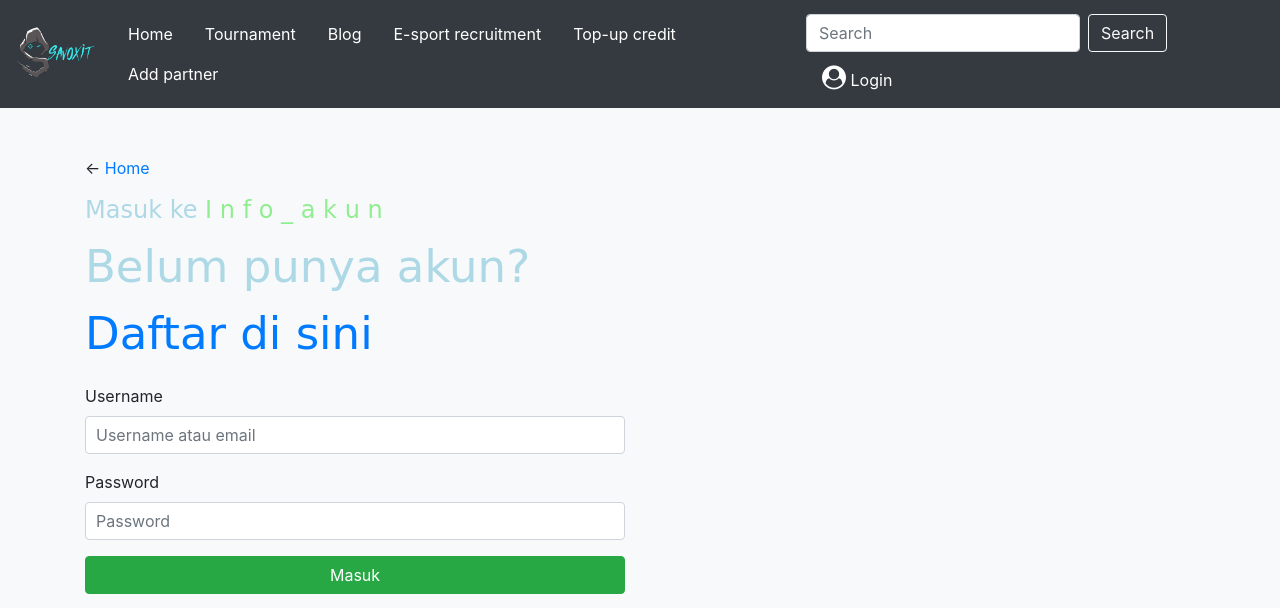
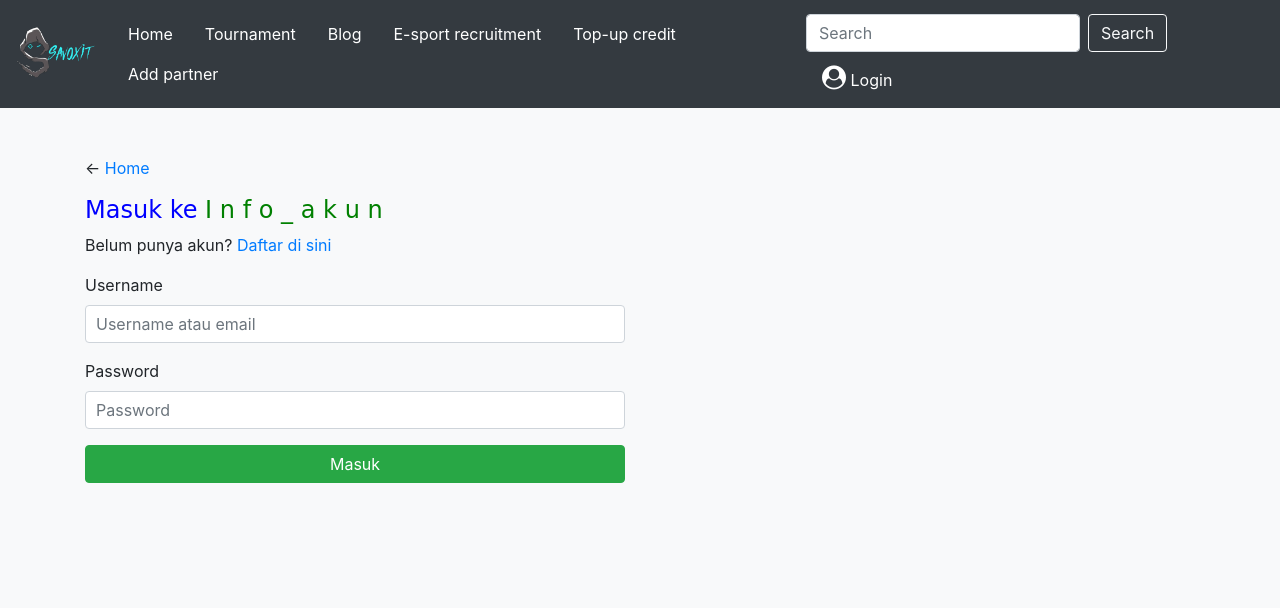
Before and after one commit to WebInfoTkGame-github-io/InfoLog, a PHP site: page /login.php in a window 1280 px wide. Shown: the part 721-1329 px from the top of the page. Run offline with PHP 8.4, Linux system fonts and the light colour scheme.

Commit message:
git commit

```diff
--- a/login.php
+++ b/login.php
@@ -65,7 +65,7 @@
         }
         .hod {
             font-family: 'Bad Script', cursive;
-            color: lightblue;
+            color: blue;
             font-size: 45px;
             margin: 0;
             padding: 0;
@@ -118,7 +118,7 @@
                      0 0 160px blueviolet;
                     }
     5%,95%{
-        color: lightgreen;
+        color: green;
         filter: blur(0px);
         text-shadow: none;
     }
@@ -208,9 +208,9 @@
         <span>k</span>
         <span>u</span>
         <span>n</span>
-        </h4>
+        </h4></div>
         <p>Belum punya akun? <a href="register.php">Daftar di sini</a></p>
-        </div>
+
         <form action="timeline" method="POST">
         <div class="w3-container w3-padding-64 box" id="contact">
             <div class="form-group">
```
